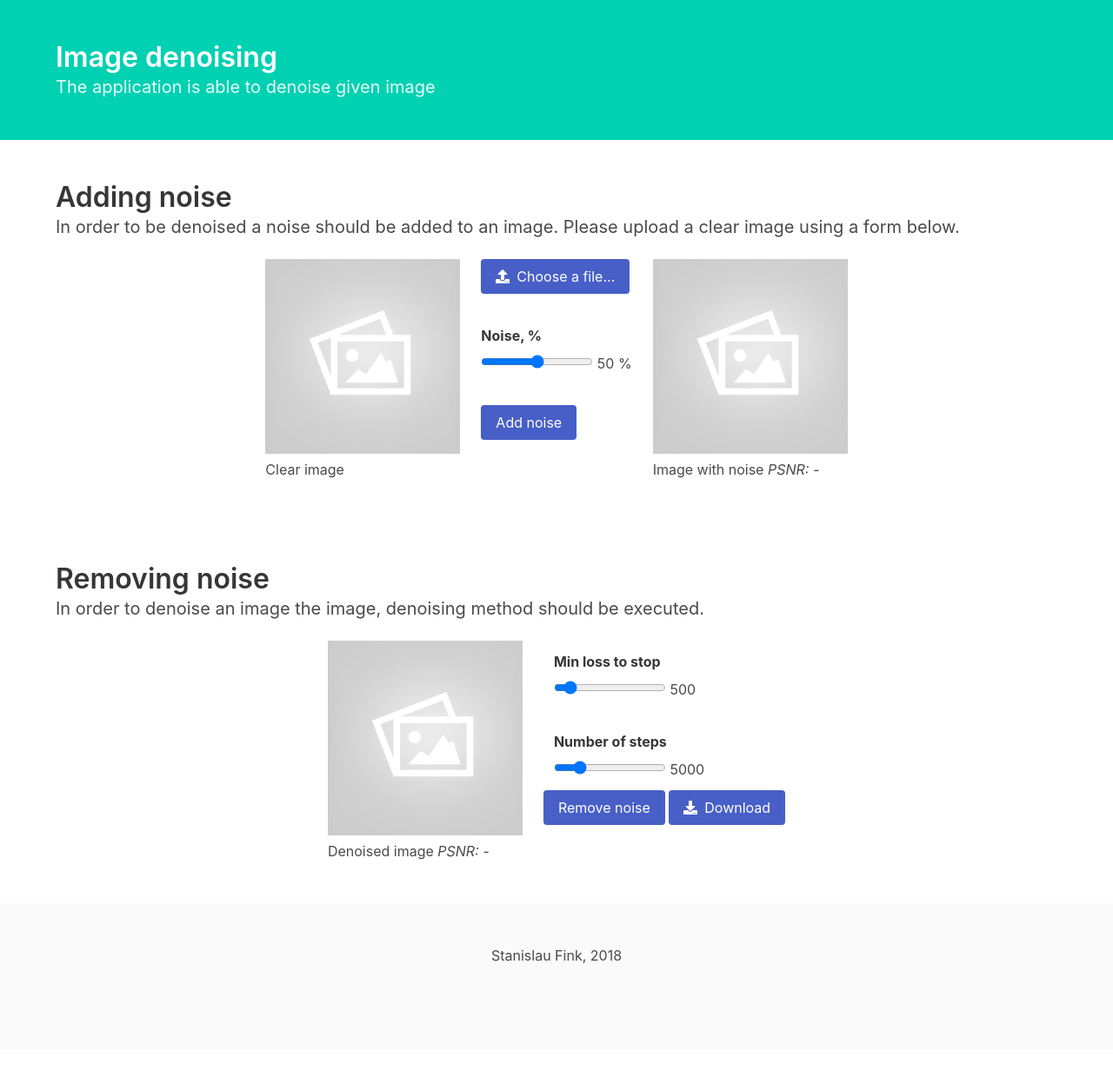
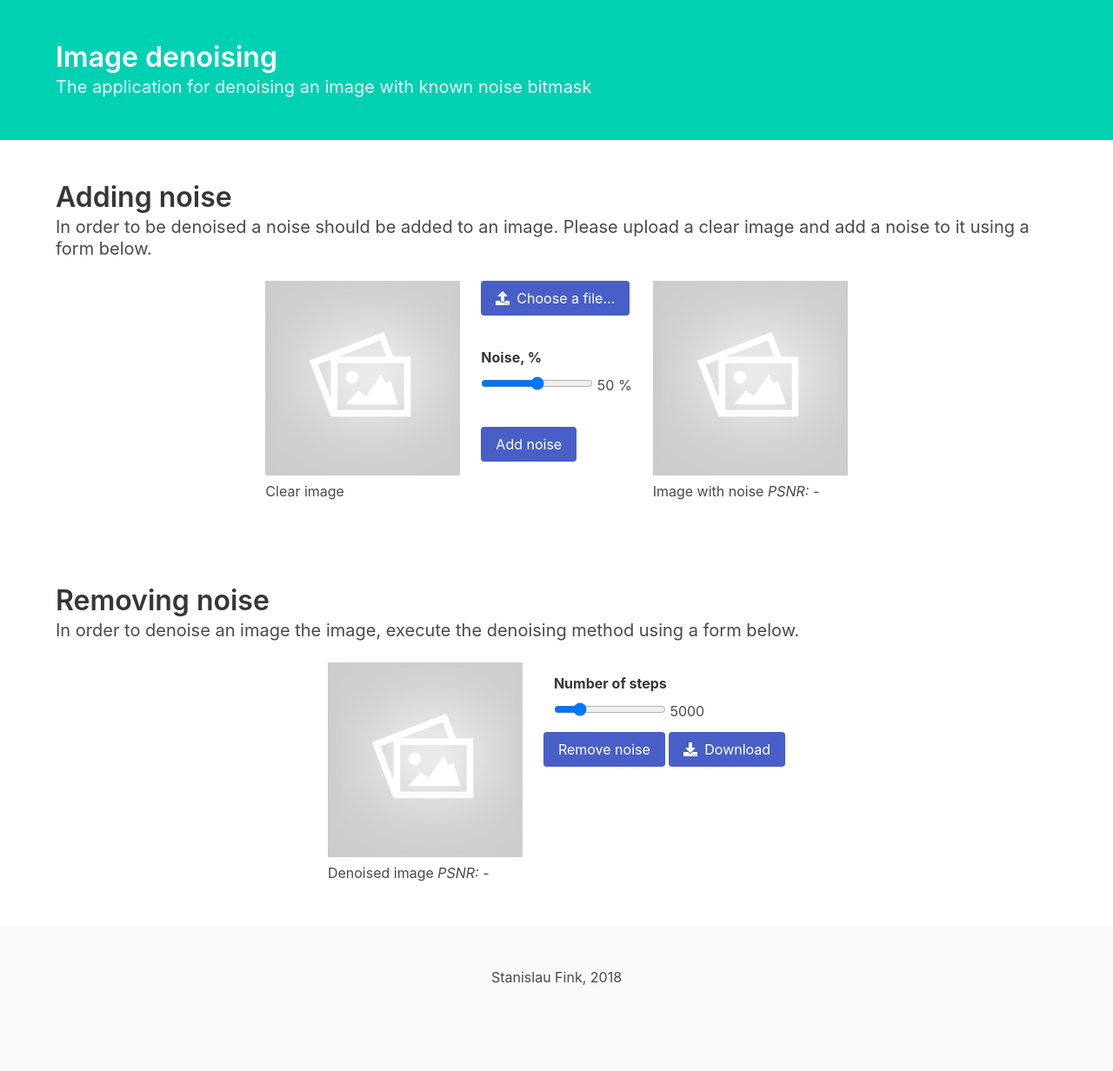
Before and after one commit to fink-stanislav/photo_denoising, a Flask app: page / in a window 1280 px wide. Shown: the whole page at 87% size. Before the commit the page ends 1108 px from the top, so only its background shows below. Run offline with Flask 2, Linux system fonts and the light colour scheme; some libraries are stand-ins or nearby versions.

Commit message:
minor improvements

```diff
--- a/denoising/deep_image_prior.py
+++ b/denoising/deep_image_prior.py
@@ -7,7 +7,7 @@ import torch.nn.functional as F
 
 class Denoiser(object):
 
-    def __init__(self, num_steps=5001, min_loss=500, use_cuda=True):
+    def __init__(self, num_steps=5000, min_loss=1, use_cuda=True):
         self.use_cuda = use_cuda
         self.sigma = 1./30
         self.num_steps = num_steps
--- a/webgui/controllers/main.py
+++ b/webgui/controllers/main.py
@@ -115,7 +115,6 @@ def add_noise():
 @main.route('/remove_noise', methods=['POST'])
 def remove_noise():
     steps = int(request.form['steps'])
-    min_loss = int(request.form['min_loss'])
 
     noisy_path = _get_filepath(session['noisy'])
     noisy = iu.file_to_tensor(noisy_path)
@@ -123,7 +122,7 @@ def remove_noise():
     mask_path = _get_filepath(session['mask'])
     mask = torch.load(mask_path)
 
-    result = Denoiser(num_steps=steps, min_loss=min_loss).denoise(mask, noisy)
+    result = Denoiser(num_steps=steps).denoise(mask, noisy)
 
     source_filename = session['source_filename']
     source_filepath = _get_filepath(source_filename)
--- a/webgui/templates/index.html
+++ b/webgui/templates/index.html
@@ -13,7 +13,7 @@
           Image denoising
         </h1>
         <h2 class="subtitle">
-          The application is able to denoise given image
+          The application for denoising an image with known noise bitmask
         </h2>
       </div>
     </div>
@@ -23,7 +23,7 @@
 	<div class="container">
 	  <h1 class="title">Adding noise</h1>
 	  <h2 class="subtitle">
-	    In order to be denoised a noise should be added to an image. Please upload a clear image using a form below.
+	    In order to be denoised a noise should be added to an image. Please upload a clear image and add a noise to it using a form below.
 	  </h2>
 
       <div class="columns is-centered">
@@ -69,7 +69,7 @@
     <div class="container">
   	  <h1 class="title">Removing noise</h1>
 	  <h2 class="subtitle">
-	    In order to denoise an image the image, denoising method should be executed.
+	    In order to denoise an image the image, execute the denoising method using a form below.
 	  </h2>
 	  <div class="columns is-centered">
         <div class="column is-narrow">
@@ -79,11 +79,6 @@
 
 		<div class="column is-narrow">
           <form id="remove_noise_form" action="/remove_noise" enctype="multipart/form-data" method="POST">
-            <div class="field column">
-              <label class="label">Min loss to stop</label>
-              <input id="min_loss" name="min_loss" type="range" min="1" max="5000" step="1" value="500">
-              <span id="min_loss_value">500</span>
-            </div>
             <div class="field column">
               <label class="label">Number of steps</label>
               <input id="steps" name="steps" type="range" min="1" max="25000" step="1" value="5000">
```
